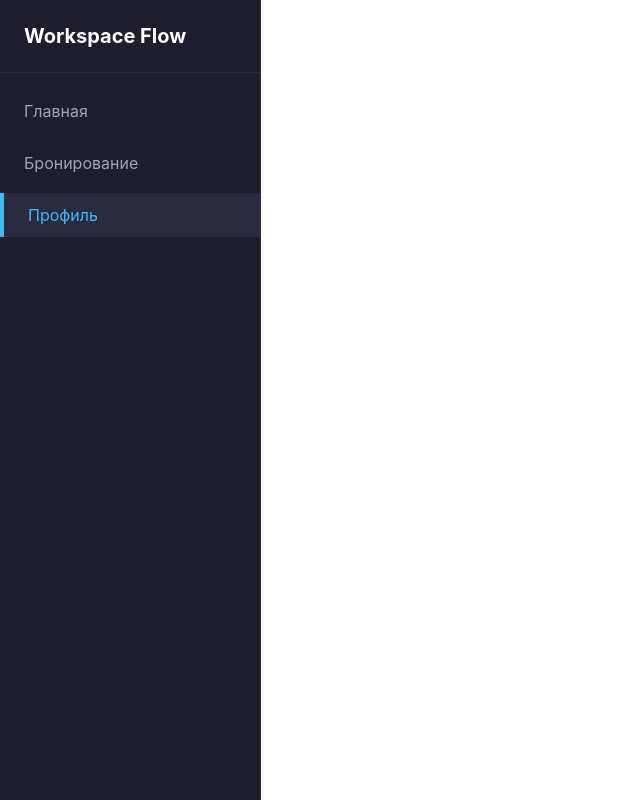
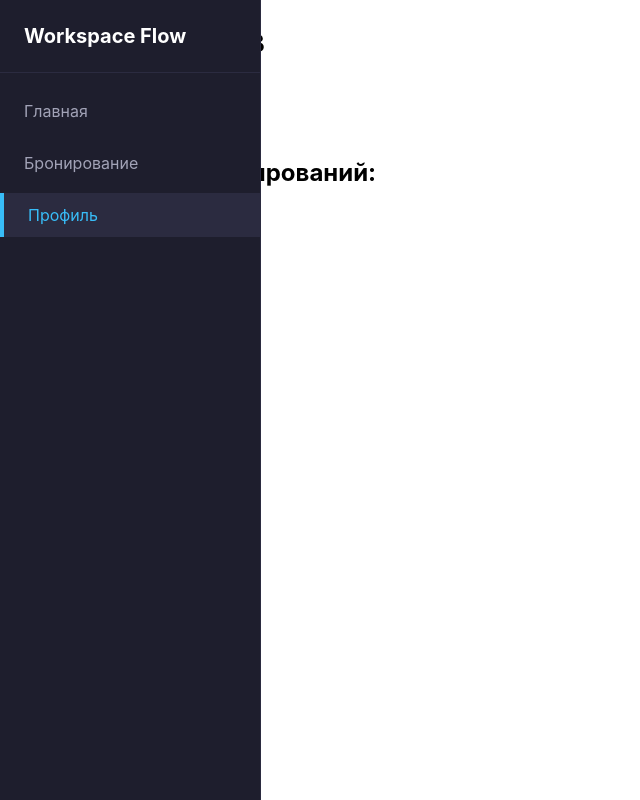
Before and after one commit to OlgaPchelintseva/Workspace_Flow, a React (Vite) app: page /profile in a window 1280 px wide. Shown: the whole page, without its empty margins (0-640 px from the left). Built offline with nearby package versions, Linux system fonts and the light colour scheme.

Commit message:
feat: profile layout

```diff
--- a/src/pages/Profile.tsx
+++ b/src/pages/Profile.tsx
@@ -1,7 +1,84 @@
-import React from "react";
+import React, { useContext, useState } from "react";
+import { UserContext } from "../context/UserContext";
+
+interface BookingRecord {
+    id: string;
+    resourceName: string;
+    resourceType: 'desk' | 'room';
+    floor: number;
+    time: string;
+    date: string;
+    hour: number;
+    status: 'Confirmed' | 'Cancelled'
+}
 
 export const Profile: React.FC = () => {
+    const userCtx = useContext(UserContext);
+    if (!userCtx) throw new Error('UserContext не найден');
+    const {user, refundHours} = userCtx;
+    const [bookings, setBookings] = useState<BookingRecord[]>(() => {
+        return JSON.parse(localStorage.getItem('user_bookings') || '[]');
+    });
+    const handleCancelBooking = (bookingId: string, hourToRefund: number) => {
+        refundHours(hourToRefund);
+        const updateBookings = bookings.map(b => b.id === bookingId ? {...b, status: 'Cancelled' as const} : b);
+        setBookings(updateBookings);
+        localStorage.setItem('user_bookings', JSON.stringify(updateBookings));
+    };
+
+
     return(
-        <div>Профиль</div>
+        <div>
+            <div>
+                <div>
+                    <h1>{user.name}</h1>
+                    <p>{user.department} * {user.role}</p>
+                </div>
+                <div>
+                    Использовано лимита: {user.usedHours} из {user.monthlyHoursLimit}
+                </div>
+            </div>
+            <div>
+                <h2>История ваших бронирований:</h2>
+                {bookings.length === 0 ? (
+                    <div>Вы еще ничего не бронировали</div>
+                ) : (
+                    <div>
+                        <table>
+                            <thead>
+                                <tr>
+                                    <th>Ресурс</th>
+                                    <th>Дата/Время</th>
+                                    <th>Списание</th>
+                                    <th>Статус</th>
+                                    <th>Действие</th>
+                                </tr>
+                            </thead>
+                            <tbody>
+                                {bookings.map((b) => (
+                                    <tr key={b.id}>
+                                        <td>
+                                            <p>{b.resourceName}</p>
+                                            <p>{b.floor} этаж * {b.resourceType === 'room' ? 'Переговорная' : 'Место'}</p>
+                                        </td>
+                                        <td>
+                                            <p>{b.date}</p>
+                                            <p>{b.time}</p>
+                                        </td>
+                                        <td>{b.hour} ч.</td>
+                                        <td>{b.status === 'Confirmed' ? 'Подтверждено' : 'Отменено'}</td>
+                                        <td>
+                                            {b.status === 'Confirmed' && (
+                                                <button onClick={() => handleCancelBooking(b.id, b.hour)}>Отменить</button>
+                                            )}
+                                        </td>
+                                    </tr>
+                                ))}
+                            </tbody>
+                        </table>
+                    </div>
+                )}
+            </div>
+        </div>
     );
 }
```
